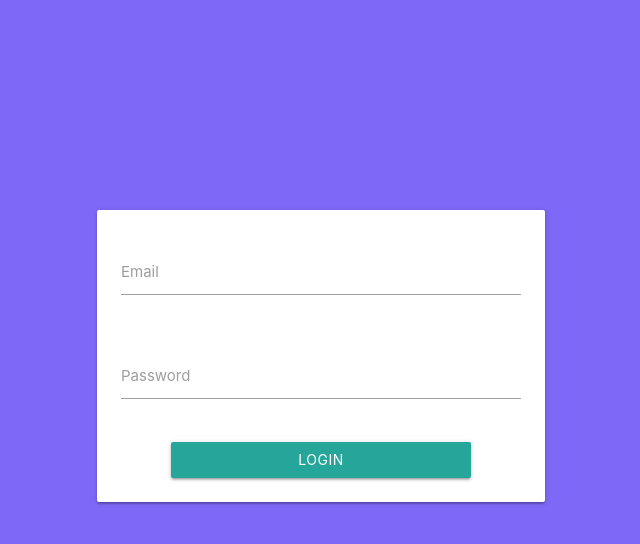
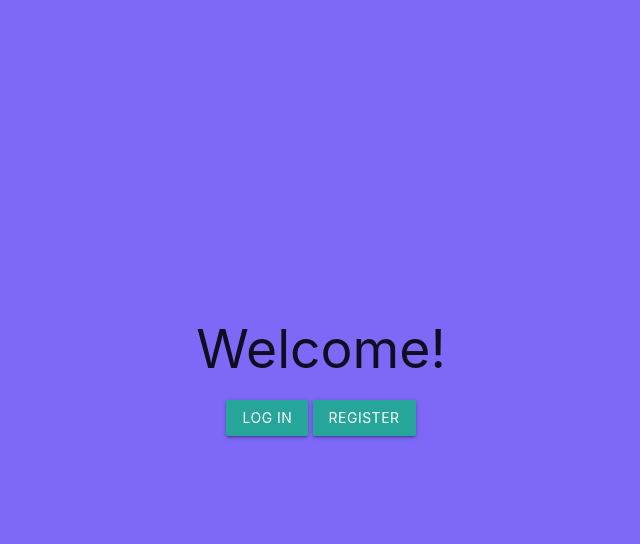
Before and after one commit to kuzmich321/pilot, a PHP site: page / in a window 1280 px wide. Shown: the top 544 px of the page, without its empty margins (319-959 px from the left). Run offline with PHP 8.4, Linux system fonts and the light colour scheme.

Commit message:
login added

```diff
--- a/app/views/home/index.php
+++ b/app/views/home/index.php
@@ -1,24 +1,10 @@
 <?php $this->start('body'); ?>
 <div class="container center-align">
     <div class="wrapper">
-        <div class="card slide-in-elliptic-right-fwd">
-            <div class="card-content">
-                <form class="col s12 center-align">
-                    <div class="row">
-                        <div class="input-field col s12">
-                            <input id="email" type="email" class="validate">
-                            <label for="email">Email</label>
-                        </div>
-                    </div>
-                    <div class="row">
-                        <div class="input-field col s12">
-                            <input id="password" type="password" class="validate">
-                            <label for="password">Password</label>
-                        </div>
-                    </div>
-                    <button class="btn w-75 waves-effect waves-light" type="submit" name="action">Login</button>
-                </form>
-            </div>
+        <div class="col s12 m7">
+            <h2>Welcome!</h2>
+            <a class="waves-effect waves-light btn" href="<?= PROOT ?>login">Log In</a>
+            <a class="waves-effect waves-light btn">Register</a>
         </div>
     </div>
 </div>
```
Also changed, not shown: app/controllers/LoginController.php (added, +9 -0 lines), app/models/Login.php (added, +12 -0 lines), app/views/login/index.php (added, +25 -0 lines).
